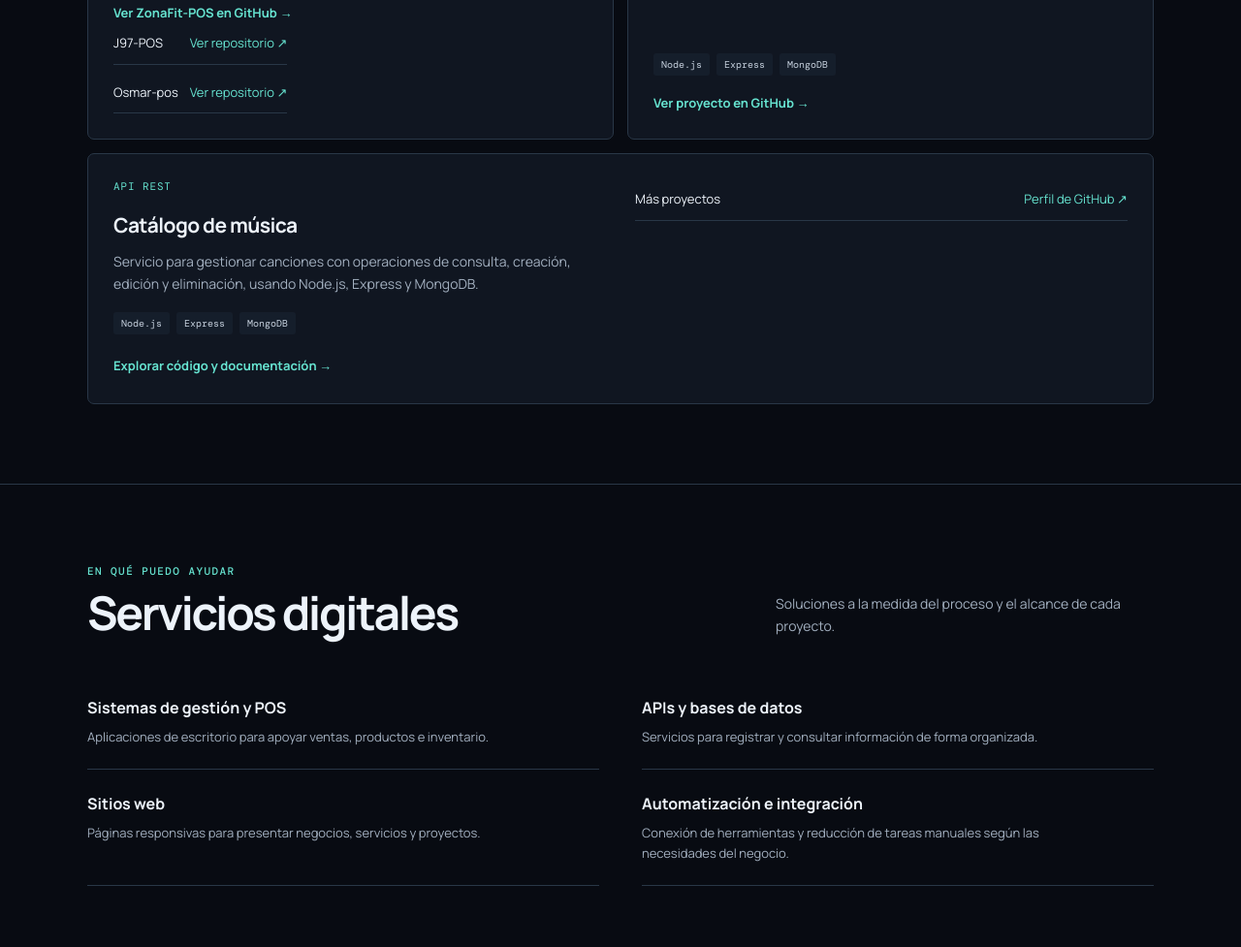
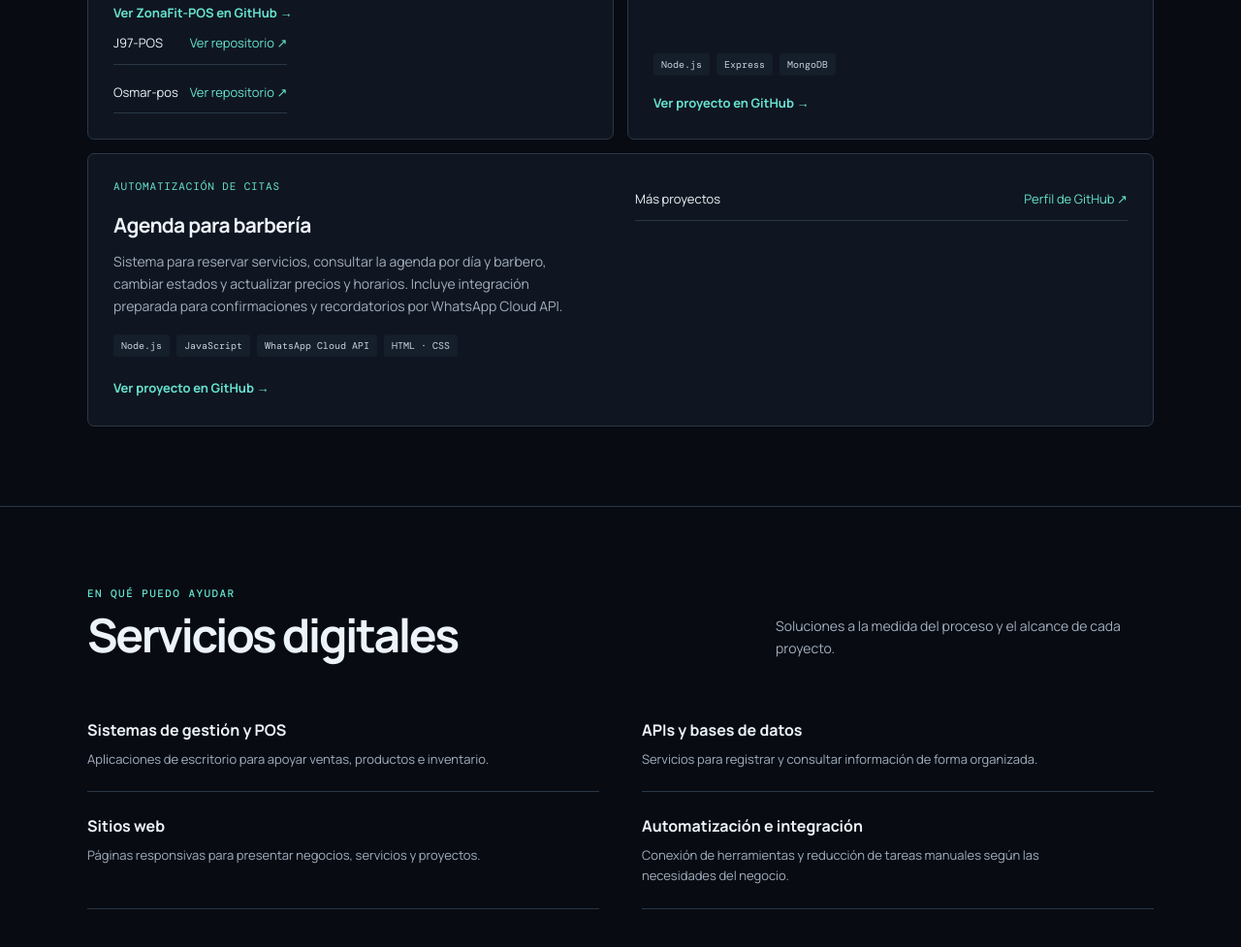
Before and after one commit to Danilo25-x/danilo25-x.github.io, a plain HTML site: page index.html in a window 1280 px wide. Shown: the part 1013-1990 px from the top of the page at 97% size. Drawn offline with nearby package versions, Linux system fonts and the light colour scheme.

Commit message:
Update portfolio with barber booking project

```diff
--- a/index.html
+++ b/index.html
@@ -77,7 +77,7 @@
       <div class="projects">
         <article class="project"><div class="project-label">Aplicaciones de escritorio</div><h3>Sistemas de punto de venta</h3><p>Tres aplicaciones POS creadas con React, Vite y Electron, con integración de Supabase y SQLite.</p><div class="tags"><span class="tag">React</span><span class="tag">Electron</span><span class="tag">Supabase</span><span class="tag">SQLite</span></div><a class="project-link" href="https://github.com/Danilo25-x/ZonaFit-POS" target="_blank" rel="noopener noreferrer">Ver ZonaFit-POS en GitHub →</a><div class="project-list"><a href="https://github.com/Danilo25-x/J97-POS" target="_blank" rel="noopener noreferrer"><span>J97-POS</span><span>Ver repositorio ↗</span></a><a href="https://github.com/Danilo25-x/Osmar-pos" target="_blank" rel="noopener noreferrer"><span>Osmar-pos</span><span>Ver repositorio ↗</span></a></div></article>
         <article class="project"><div class="project-label">API REST</div><h3>Gestión de jardín infantil</h3><p>API para asistencia, registro de entregas a acudientes autorizados, inventario de ayudas nutricionales y reportes.</p><div class="tags"><span class="tag">Node.js</span><span class="tag">Express</span><span class="tag">MongoDB</span></div><a class="project-link" href="https://github.com/Danilo25-x/jardin-infantil-api" target="_blank" rel="noopener noreferrer">Ver proyecto en GitHub →</a></article>
-        <article class="project project-wide"><div><div class="project-label">API REST</div><h3>Catálogo de música</h3><p>Servicio para gestionar canciones con operaciones de consulta, creación, edición y eliminación, usando Node.js, Express y MongoDB.</p><div class="tags"><span class="tag">Node.js</span><span class="tag">Express</span><span class="tag">MongoDB</span></div><a class="project-link" href="https://github.com/Danilo25-x/musica-api" target="_blank" rel="noopener noreferrer">Explorar código y documentación →</a></div><div class="project-list"><a href="https://github.com/Danilo25-x" target="_blank" rel="noopener noreferrer"><span>Más proyectos</span><span>Perfil de GitHub ↗</span></a></div></article>
+        <article class="project project-wide"><div><div class="project-label">Automatización de citas</div><h3>Agenda para barbería</h3><p>Sistema para reservar servicios, consultar la agenda por día y barbero, cambiar estados y actualizar precios y horarios. Incluye integración preparada para confirmaciones y recordatorios por WhatsApp Cloud API.</p><div class="tags"><span class="tag">Node.js</span><span class="tag">JavaScript</span><span class="tag">WhatsApp Cloud API</span><span class="tag">HTML · CSS</span></div><a class="project-link" href="https://github.com/Danilo25-x/Automatizacion-Barberia" target="_blank" rel="noopener noreferrer">Ver proyecto en GitHub →</a></div><div class="project-list"><a href="https://github.com/Danilo25-x" target="_blank" rel="noopener noreferrer"><span>Más proyectos</span><span>Perfil de GitHub ↗</span></a></div></article>
       </div></div></section>
     <section id="servicios"><div class="wrap"><div class="section-heading"><div><div class="section-kicker">En qué puedo ayudar</div><h2>Servicios digitales</h2></div><p class="section-intro">Soluciones a la medida del proceso y el alcance de cada proyecto.</p></div><div class="services"><article class="service"><h3>Sistemas de gestión y POS</h3><p>Aplicaciones de escritorio para apoyar ventas, productos e inventario.</p></article><article class="service"><h3>APIs y bases de datos</h3><p>Servicios para registrar y consultar información de forma organizada.</p></article><article class="service"><h3>Sitios web</h3><p>Páginas responsivas para presentar negocios, servicios y proyectos.</p></article><article class="service"><h3>Automatización e integración</h3><p>Conexión de herramientas y reducción de tareas manuales según las necesidades del negocio.</p></article></div></div></section>
     <section class="contact" id="contacto"><div class="wrap"><div class="contact-box"><div><div class="section-kicker">Contacto</div><h2>¿Tienes un proyecto en mente?</h2><p>Cuéntame qué necesitas y revisamos juntos una solución adecuada para tu negocio o idea.</p></div><div class="contact-actions"><a class="button button-primary" href="https://wa.me/573106802003" target="_blank" rel="noopener noreferrer">Escribir por WhatsApp</a><a class="button" href="mailto:Danilo25t@gmail.com">Enviar un correo</a></div></div></div></section>
```
Also changed, not shown: 1 other file.
